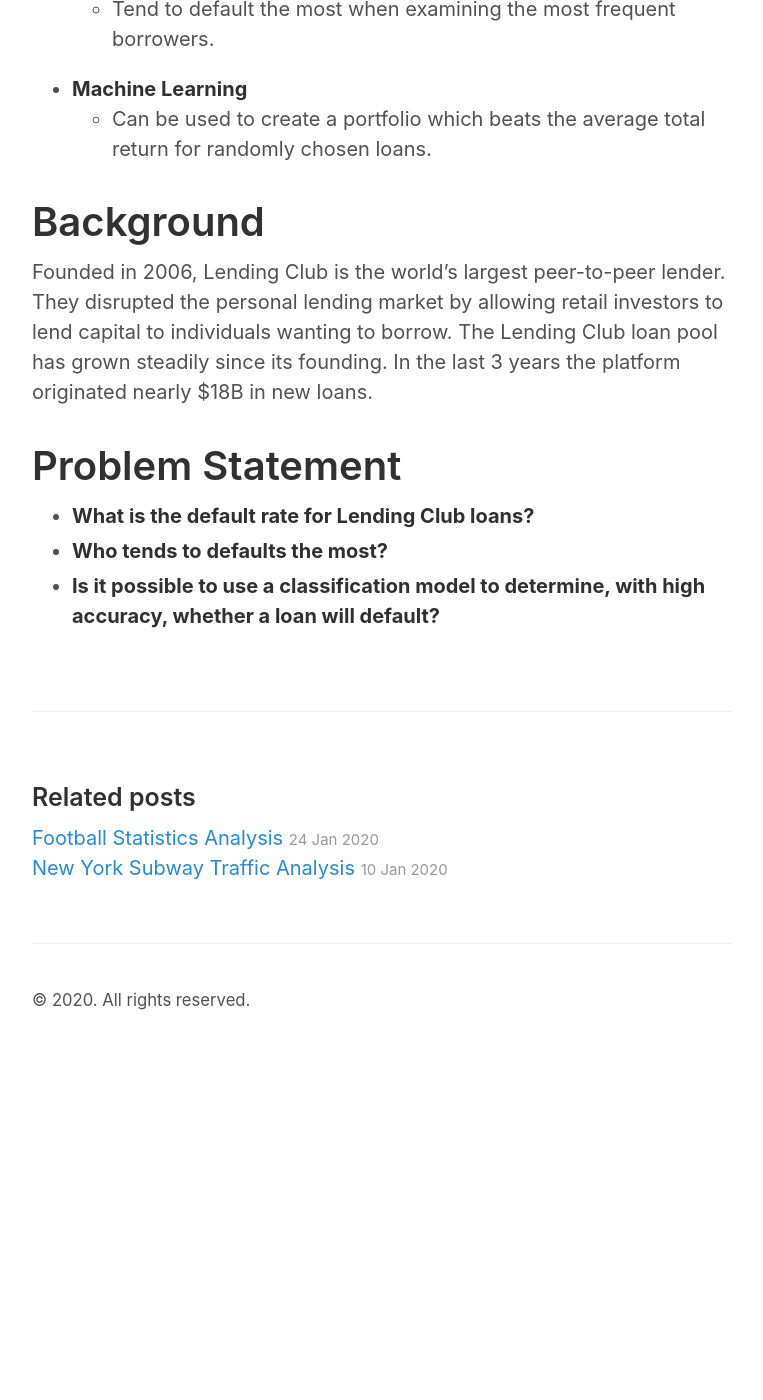
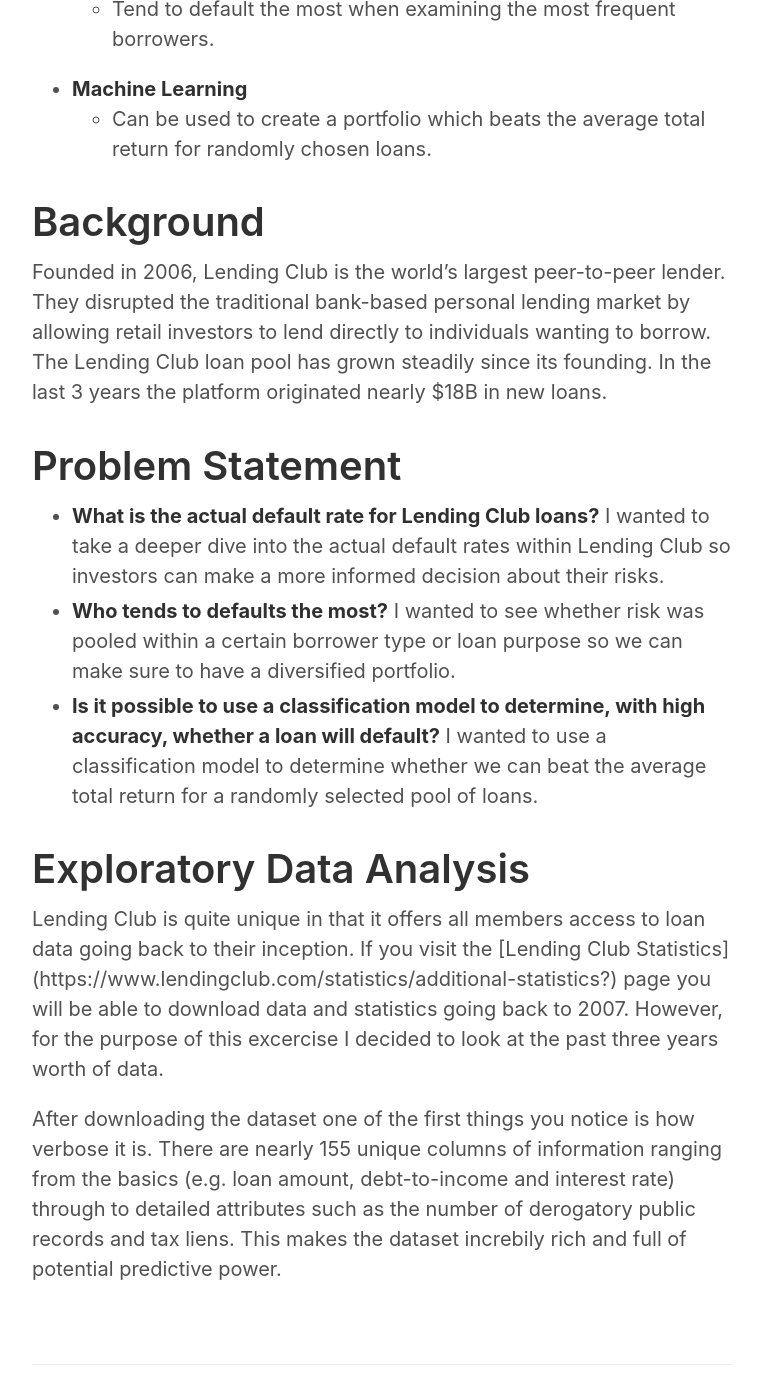
Before and after one commit to skhan-tech/skhan-tech.github.io, a Jekyll site: the page built from _posts/2020-02-16-Lending-Club-Loan-Analysis.md, in a window 1280 px wide and 1400 px high, scrolled down 1267 px. Shown: the whole window, without its empty margins (258-1021 px from the left). Built offline with Jekyll 4.4.1, drawn with Linux system fonts in a browser that asks for light colours; our own code applies the rules of GitHub Pages for plain Markdown files; before the commit the page ends 2321 px from its top, so only the background shows below that.

Commit message:
Update 2020-02-16-Lending-Club-Loan-Analysis.md

```diff
--- a/_posts/2020-02-16-Lending-Club-Loan-Analysis.md
+++ b/_posts/2020-02-16-Lending-Club-Loan-Analysis.md
@@ -17,9 +17,17 @@
     - Can be used to create a portfolio which beats the average total return for randomly chosen loans.
 
 # Background
-Founded in 2006, Lending Club is the world's largest peer-to-peer lender. They disrupted the personal lending market by allowing retail investors to lend capital to individuals wanting to borrow. The Lending Club loan pool has grown steadily since its founding. In the last 3 years the platform originated nearly $18B in new loans.
+Founded in 2006, Lending Club is the world's largest peer-to-peer lender. They disrupted the traditional bank-based personal lending market by allowing retail investors to lend directly to individuals wanting to borrow. The Lending Club loan pool has grown steadily since its founding. In the last 3 years the platform originated nearly $18B in new loans.
 
 # Problem Statement
-  + **What is the default rate for Lending Club loans?**
-  + **Who tends to defaults the most?**
-  + **Is it possible to use a classification model to determine, with high accuracy, whether a loan will default?**
+  - **What is the actual default rate for Lending Club loans?**
+    I wanted to take a deeper dive into the actual default rates within Lending Club so investors can make a more informed decision about their risks.
+  - **Who tends to defaults the most?**
+    I wanted to see whether risk was pooled within a certain borrower type or loan purpose so we can make sure to have a diversified portfolio.
+  - **Is it possible to use a classification model to determine, with high accuracy, whether a loan will default?**
+    I wanted to use a classification model to determine whether we can beat the average total return for a randomly selected pool of loans.
+
+# Exploratory Data Analysis
+Lending Club is quite unique in that it offers all members access to loan data going back to their inception. If you visit the [Lending Club Statistics] (https://www.lendingclub.com/statistics/additional-statistics?) page you will be able to download data and statistics going back to 2007. However, for the purpose of this excercise I decided to look at the past three years worth of data.
+
+After downloading the dataset one of the first things you notice is how verbose it is. There are nearly 155 unique columns of information ranging from the basics (e.g. loan amount, debt-to-income and interest rate) through to detailed attributes such as the number of derogatory public records and tax liens. This makes the dataset increbily rich and full of potential predictive power.
```
